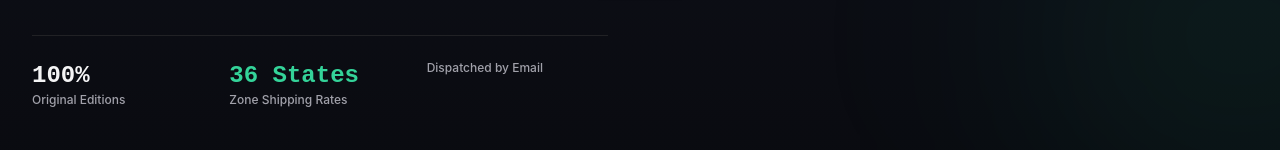
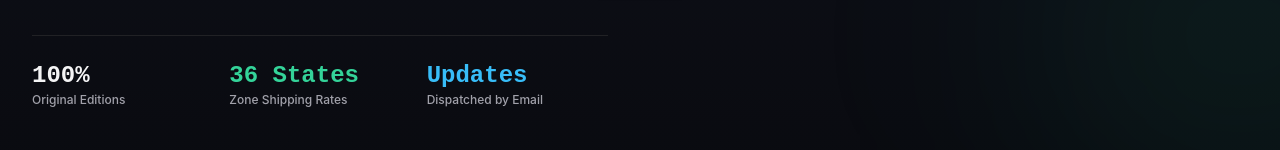
Before and after one commit to starjefferson/myBookstore, a Next.js app: page / in a window 1280 px wide. Shown: the part 500-650 px from the top of the page. Built offline with nearby package versions, Linux system fonts and the light colour scheme; no server answers.

Commit message:
fix: restore Updates header in hero section
- Keep 'Updates' header with sky-400 styling
- Change subtitle to 'Dispatched by Email'

```diff
--- a/app/page.js
+++ b/app/page.js
@@ -168,6 +168,7 @@ function MarketplacePageContent() {
                 <div className="text-xs text-zinc-400 font-medium">Zone Shipping Rates</div>
               </div>
               <div>
+                <div className="text-xl sm:text-2xl font-bold font-mono text-sky-400">Updates</div>
                 <div className="text-xs text-zinc-400 font-medium">Dispatched by Email</div>
               </div>
             </div>
```
